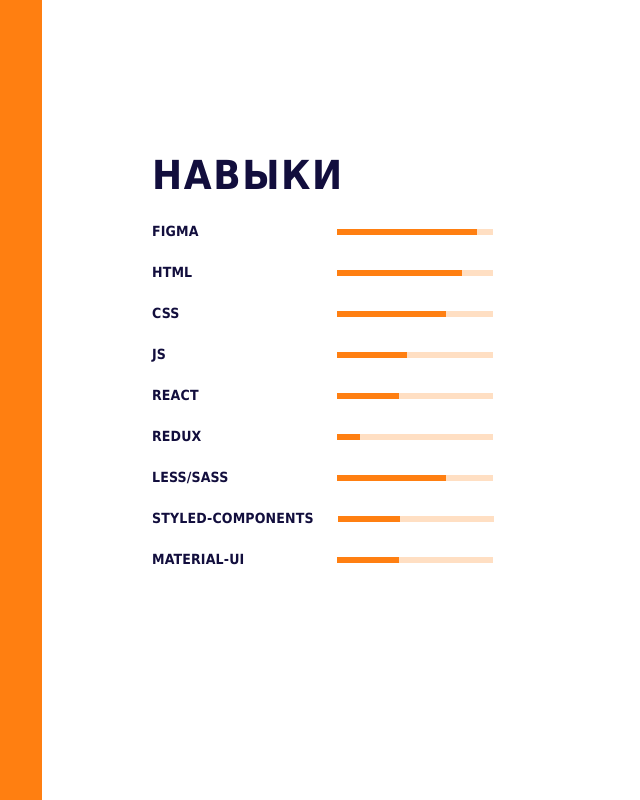
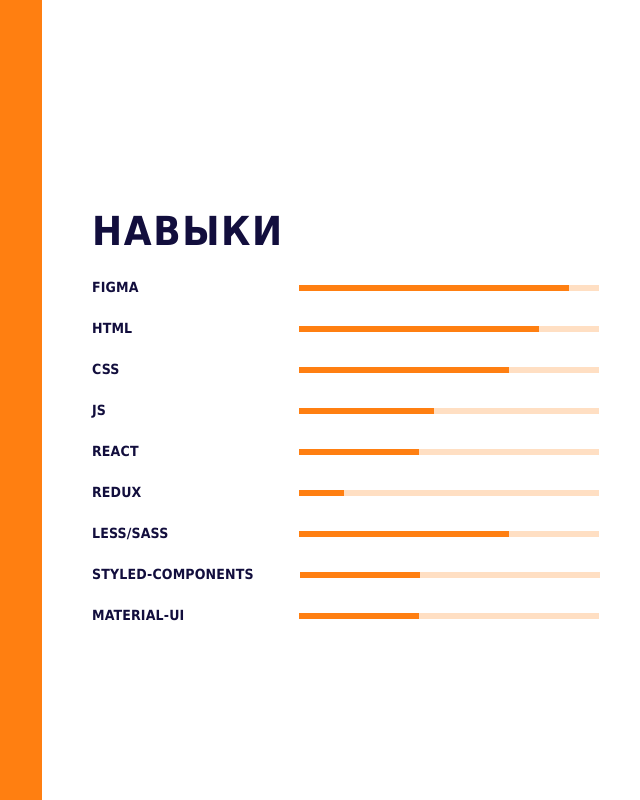
Before and after one commit to Chackmoole/my_project, a React app: page /#/ in a window 1280 px wide. Shown: the part 2300-3100 px from the top of the page, without its empty margins (418-1058 px from the left). Built offline with nearby package versions, Linux system fonts and the light colour scheme.

Commit message:
mainPage-desktop)Стилизация блока Skills для desktop

```diff
--- a/src/modules/portfolio/components/Skill/Skill.styled.ts
+++ b/src/modules/portfolio/components/Skill/Skill.styled.ts
@@ -1,12 +1,13 @@
 import styled from '@emotion/styled';
-
-import { ISkill } from 'src/types';
 
 export const StyledSkill = styled.div`
   display: flex;
   align-items: center;
   justify-content: space-between;
   gap: 24px;
+  @media (min-width: 1280px) {
+    gap: 46px;
+  }
 `;
 
 export const StyledTextBox = styled.div`
@@ -28,4 +29,7 @@
     height: 6px;
     background-color: rgba(255, 127, 17, 1);
   }
+  @media (min-width: 1280px) {
+    width: 300px;
+  }
 `;
--- a/src/modules/portfolio/components/Skills/Skills.styled.ts
+++ b/src/modules/portfolio/components/Skills/Skills.styled.ts
@@ -24,4 +24,7 @@
     padding-left: 60px;
     padding-right: 60px;
   }
+  @media (min-width: 1280px) {
+    padding: 80px 0 124px;
+  }
 `;
```
